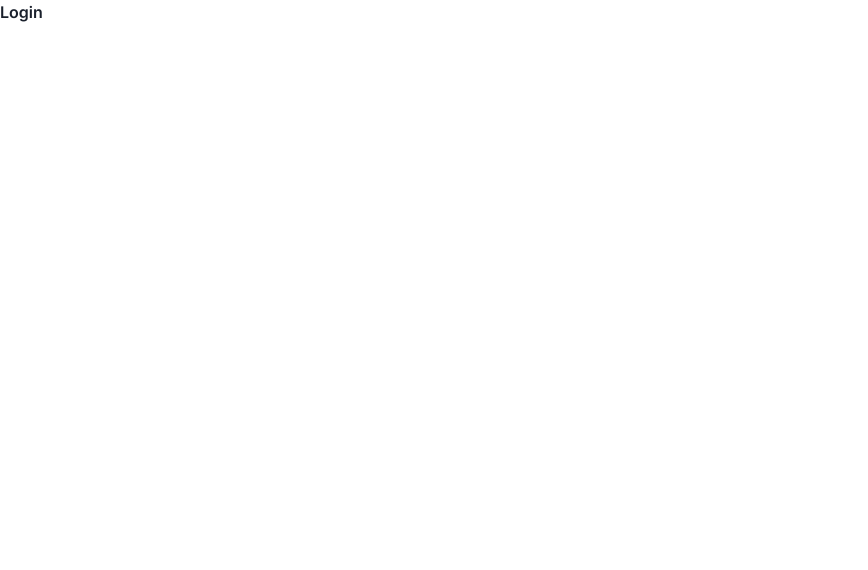
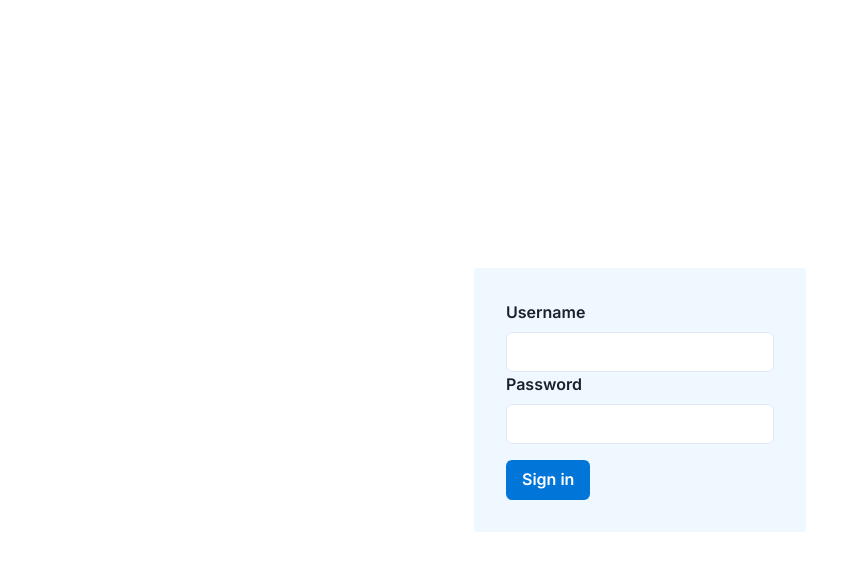
Before and after one commit to singh-manas-ranjan/Learnopia, a Next.js app: page /login in a window 1280 px wide. Shown: the top 570 px of the page, without its empty margins (0-868 px from the left). Built offline with nearby package versions, Linux system fonts and the light colour scheme.

Commit message:
added_login_page

```diff
--- a/src/app/(auth)/login/page.tsx
+++ b/src/app/(auth)/login/page.tsx
@@ -1,7 +1,19 @@
+import LoginForm from "@/app/ui/auth/login/LoginForm";
+import { Box, Grid } from "@chakra-ui/react";
 import React from "react";
 
+const container = {
+  w: "100%",
+  h: "100vh",
+};
 const Login = () => {
-  return <div>Login</div>;
+  return (
+    <Grid as={"main"} sx={container} placeItems={"center"}>
+      <Box padding={"2rem"} bg={"#EFF8FF"} borderRadius={"4px"}>
+        <LoginForm />
+      </Box>
+    </Grid>
+  );
 };
 
 export default Login;
--- /dev/null
+++ b/src/app/ui/auth/login/LoginForm.tsx
@@ -0,0 +1,79 @@
+"use client";
+import {
+  Button,
+  FormControl,
+  FormErrorMessage,
+  FormLabel,
+  Input,
+  Text,
+} from "@chakra-ui/react";
+import React from "react";
+import { useForm } from "react-hook-form";
+
+interface FormType {
+  username: string;
+  password: string;
+}
+
+const submitBtn = {
+  mt: "4",
+};
+
+const errorMsg = {
+  color: "red",
+};
+
+const LoginForm = () => {
+  const {
+    register,
+    handleSubmit,
+    getValues,
+    formState: { errors },
+  } = useForm<FormType>();
+
+  const onSubmit = (e: FormType) => {
+    console.log(getValues);
+  };
+
+  return (
+    <form onSubmit={handleSubmit(onSubmit)}>
+      <FormControl>
+        <FormLabel htmlFor="username">Username</FormLabel>
+        <Input
+          {...register("username", {
+            required: { value: true, message: "username is required." },
+          })}
+          type="text"
+          id="username"
+          name="username"
+          bg={"#fff"}
+        />
+        <Text sx={errorMsg}>{errors.username?.message}</Text>
+      </FormControl>
+      <FormControl>
+        <FormLabel htmlFor="password">Password</FormLabel>
+        <Input
+          {...register("password", {
+            required: { value: true, message: "password is required" },
+          })}
+          type="password"
+          name="password"
+          id="password"
+          bg={"#fff"}
+        />
+        <Text sx={errorMsg}>{errors.password?.message}</Text>
+      </FormControl>
+      <Button
+        type="submit"
+        sx={submitBtn}
+        bg={"#0275d8"}
+        color={"#fff"}
+        _hover={{ color: "#fff", bg: "#59A9FF" }}
+      >
+        Sign in
+      </Button>
+    </form>
+  );
+};
+
+export default LoginForm;
```
